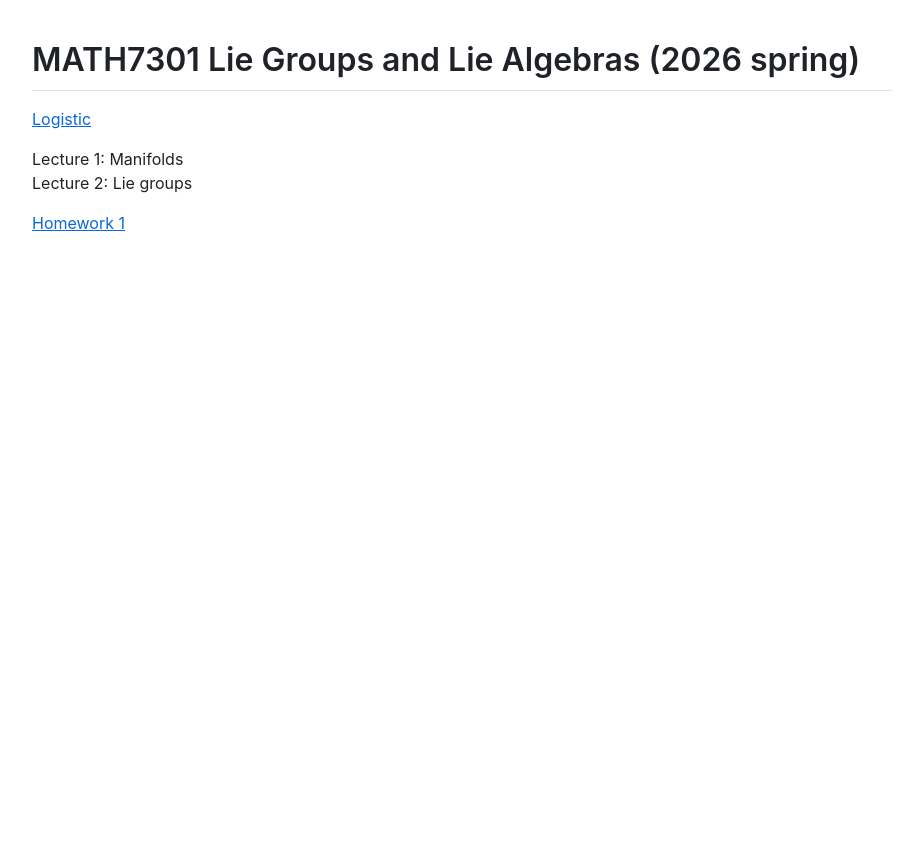
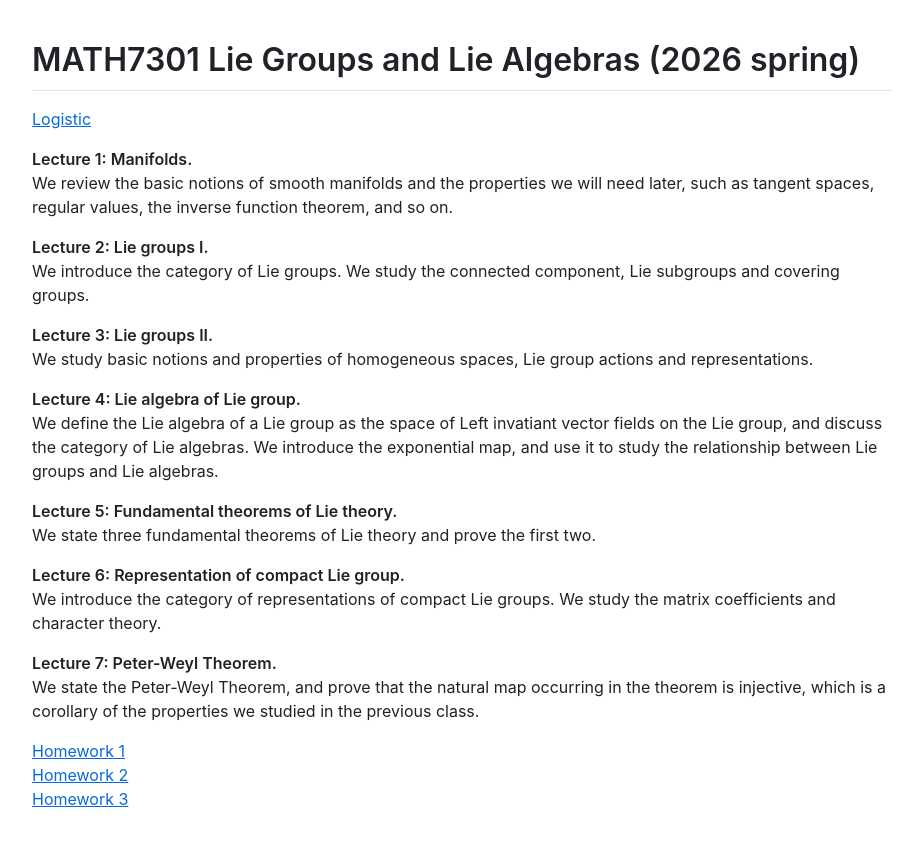
Before and after one commit to Lyle24/zhibingeng, a Jekyll site: the page built from MATH7301.md, in a window 1280 px wide. Shown: the top 846 px of the page, without its empty margins (178-1101 px from the left). Built offline with Jekyll 4.4.1, drawn with Linux system fonts in a browser that asks for light colours; our own code applies the rules of GitHub Pages for plain Markdown files.

Commit message:
Enhance lecture descriptions for MATH7301
Added detailed descriptions for each lecture in the MATH7301 course outline.

```diff
--- a/MATH7301.md
+++ b/MATH7301.md
@@ -1,7 +1,27 @@
 # MATH7301 Lie Groups and Lie Algebras (2026 spring)
 [<u>Logistic</u>](./MATH7301/Lie_group_syllabus.pdf)
 
-Lecture 1: Manifolds
-Lecture 2: Lie groups
+**Lecture 1: Manifolds.**
+We review the basic notions of smooth manifolds and the properties we will need later, such as tangent spaces, regular values, the inverse function theorem, and so on.
+
+**Lecture 2: Lie groups I.**
+We introduce the category of Lie groups. We study the connected component, Lie subgroups and covering groups.
+
+**Lecture 3: Lie groups II.**
+We study basic notions and properties of homogeneous spaces, Lie group actions and representations.
+
+**Lecture 4: Lie algebra of Lie group.**
+We define the Lie algebra of a Lie group as the space of Left invatiant vector fields on the Lie group, and discuss the category of Lie algebras. We introduce the exponential map, and use it to study the relationship between Lie groups and Lie algebras.
+
+**Lecture 5: Fundamental theorems of Lie theory.**
+We state three fundamental theorems of Lie theory and prove the first two.
+
+**Lecture 6: Representation of compact Lie group.**
+We introduce the category of representations of compact Lie groups. We study the matrix coefficients and character theory.
+
+**Lecture 7: Peter-Weyl Theorem.**
+We state the Peter-Weyl Theorem, and prove that the natural map occurring in the theorem is injective, which is a corollary of the properties we studied in the previous class.
 
 [<u>Homework 1</u>](./MATH7301/Homework_1.pdf)
+[<u>Homework 2</u>](./MATH7301/Homework_1.pdf)
+[<u>Homework 3</u>](./MATH7301/Homework_1.pdf)
```
